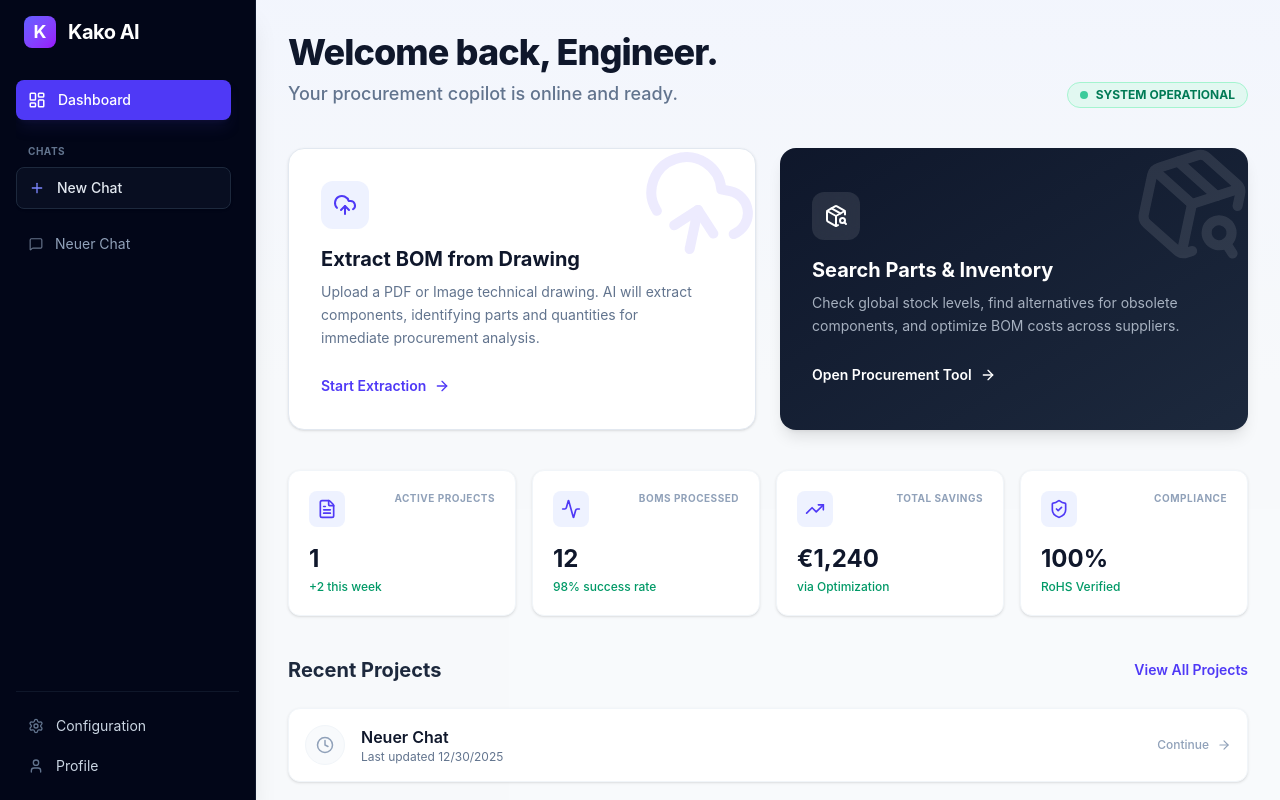
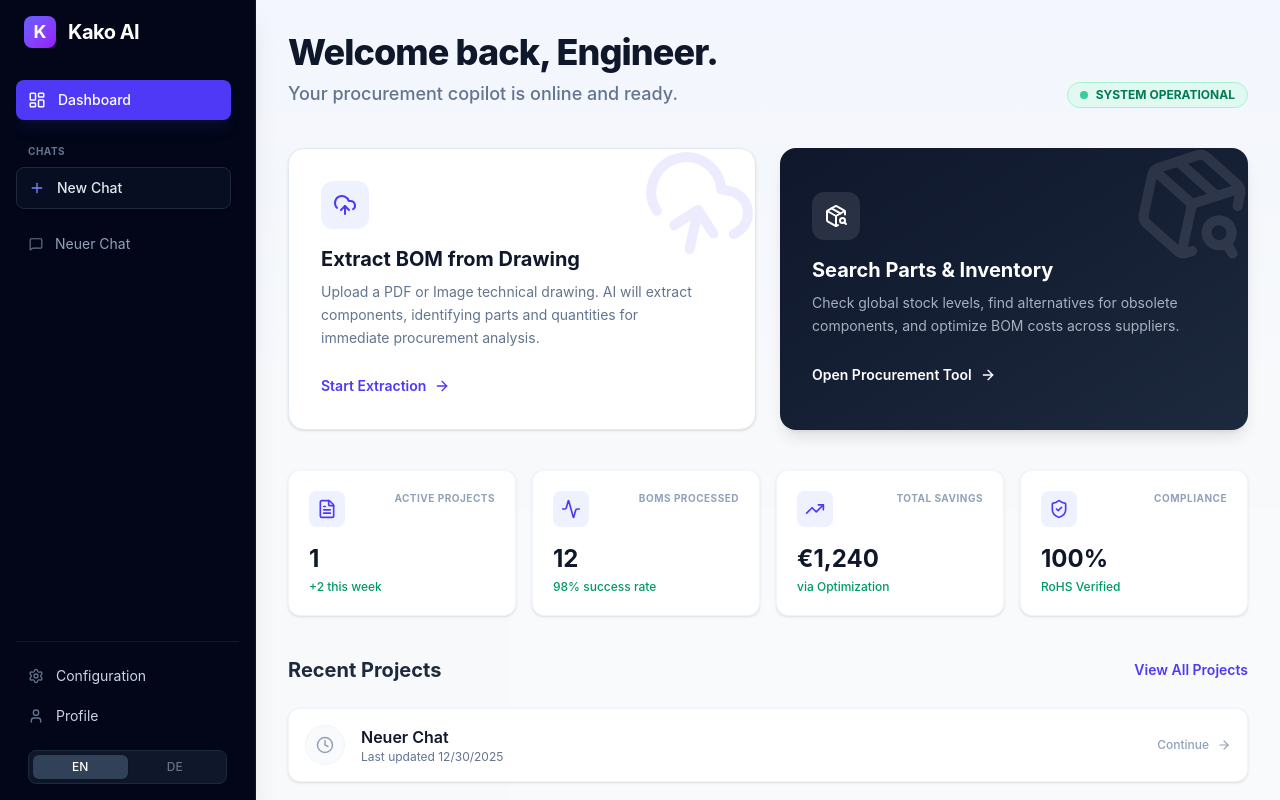
Before and after one commit to group-33/kako-ai, a React app in the folder frontend/: page / in a window 1280 px wide. Built offline with nearby package versions, Linux system fonts and the light colour scheme; no server answers; the HTML template or start-up script is replaced by a standard one; what @assistant-ui/react, @assistant-ui/react-markdown would draw is missing.

Commit message:
Add i18n support and localize dashboard/chat

```diff
--- a/frontend/package.json
+++ b/frontend/package.json
@@ -19,9 +19,12 @@
     "@tailwindcss/postcss": "^4.1.17",
     "class-variance-authority": "^0.7.1",
     "clsx": "^2.1.1",
+    "i18next": "^25.7.3",
+    "i18next-browser-languagedetector": "^8.2.0",
     "lucide-react": "^0.555.0",
     "react": "^19.2.0",
     "react-dom": "^19.2.0",
+    "react-i18next": "^16.5.0",
     "react-router-dom": "^7.11.0",
     "recharts": "^3.6.0",
     "remark-gfm": "^4.0.1",
--- /dev/null
+++ b/frontend/src/components/LanguageSwitcher.tsx
@@ -0,0 +1,33 @@
+import { useTranslation } from 'react-i18next';
+import { cn } from "@/lib/utils";
+
+export function LanguageSwitcher() {
+    const { i18n } = useTranslation();
+
+    return (
+        <div className="flex bg-slate-900 rounded-lg p-1 border border-slate-800">
+            <button
+                onClick={() => i18n.changeLanguage('en')}
+                className={cn(
+                    "flex-1 px-2 py-1 text-xs font-medium rounded-md transition-all",
+                    i18n.language.startsWith('en')
+                        ? "bg-slate-700 text-white shadow-sm"
+                        : "text-slate-500 hover:text-slate-300"
+                )}
+            >
+                EN
+            </button>
+            <button
+                onClick={() => i18n.changeLanguage('de')}
+                className={cn(
+                    "flex-1 px-2 py-1 text-xs font-medium rounded-md transition-all",
+                    i18n.language.startsWith('de')
+                        ? "bg-slate-700 text-white shadow-sm"
+                        : "text-slate-500 hover:text-slate-300"
+                )}
+            >
+                DE
+            </button>
+        </div>
+    );
+}
--- a/frontend/src/components/Layout.tsx
+++ b/frontend/src/components/Layout.tsx
@@ -9,10 +9,13 @@ import {
 } from "lucide-react";
 import { cn } from "@/lib/utils";
 import { useChatStore } from "@/store/useChatStore";
+import { useTranslation } from "react-i18next";
+import { LanguageSwitcher } from "./LanguageSwitcher";
 
 export function Layout() {
     const { threads, addThread, deleteThread } = useChatStore();
     const navigate = useNavigate();
+    const { t } = useTranslation();
 
     const handleNewChat = () => {
         addThread();
@@ -23,11 +26,13 @@ export function Layout() {
         <div className="flex h-screen w-full bg-slate-50">
             {/* Sidebar */}
             <aside className="w-64 bg-slate-950 text-slate-300 flex flex-col p-4 border-r border-slate-900 shadow-xl z-10">
-                <div className="flex items-center gap-3 mb-8 px-2">
+                <div className="flex items-center justify-between mb-8 px-2">
+                    <div className="flex items-center gap-3">
                         <div className="w-8 h-8 rounded-lg bg-gradient-to-br from-indigo-500 to-purple-600 flex items-center justify-center text-white font-bold text-lg">
                             K
                         </div>
                         <div className="font-bold text-white text-xl tracking-tight">Kako AI</div>
+                    </div>
                 </div>
 
                 <nav className="space-y-1 flex-1 overflow-y-auto pr-2 custom-scrollbar">
@@ -41,12 +46,12 @@ export function Layout() {
                             end
                         >
                             <LayoutDashboard size={18} />
-                            <span className="font-medium text-sm">Dashboard</span>
+                            <span className="font-medium text-sm">{t('layout.dashboard')}</span>
                         </NavLink>
                     </div>
 
                     <div className="flex items-center justify-between px-3 text-[10px] font-bold text-slate-500 mb-2 uppercase tracking-wider">
-                        <span>Chats</span>
+                        <span>{t('layout.chats')}</span>
                     </div>
 
                     <button
@@ -54,7 +59,7 @@ export function Layout() {
                         className="flex items-center gap-3 w-full px-3 py-2.5 bg-slate-900/50 border border-slate-800 text-slate-200 rounded-lg transition hover:bg-slate-800 hover:border-slate-700 hover:text-white shadow-sm mb-4 group"
                     >
                         <Plus size={16} className="text-indigo-400 group-hover:text-indigo-300 transition-colors" />
-                        <span className="font-medium text-sm">New Chat</span>
+                        <span className="font-medium text-sm">{t('layout.newChat')}</span>
                     </button>
 
                     <div className="space-y-1">
@@ -92,15 +97,21 @@ export function Layout() {
                     </div>
                 </nav>
 
-                <div className="mt-auto pt-4 border-t border-slate-800/50 space-y-1">
+                <div className="mt-auto pt-4 border-t border-slate-800/50 space-y-4">
+                    <div className="space-y-1">
                         <button className="flex items-center gap-3 w-full px-3 py-2 hover:bg-slate-800 rounded-md text-sm transition-colors group">
                             <Settings size={16} className="text-slate-500 group-hover:text-slate-300" />
-                        <span>Configuration</span>
+                            <span>{t('layout.configuration')}</span>
                         </button>
                         <button className="flex items-center gap-3 w-full px-3 py-2 hover:bg-slate-800 rounded-md text-sm transition-colors group">
                             <User size={16} className="text-slate-500 group-hover:text-slate-300" />
-                        <span>Profile</span>
+                            <span>{t('layout.profile')}</span>
                         </button>
+                    </div>
+
+                    <div className="px-3">
+                        <LanguageSwitcher />
+                    </div>
                 </div>
             </aside>
 
--- /dev/null
+++ b/frontend/src/i18n.ts
@@ -0,0 +1,32 @@
+import i18n from 'i18next';
+import { initReactI18next } from 'react-i18next';
+import LanguageDetector from 'i18next-browser-languagedetector';
+
+import en from './locales/en.json';
+import de from './locales/de.json';
+
+i18n
+    // detect user language
+    // learn more: https://github.com/i18next/i18next-browser-languagedetector
+    .use(LanguageDetector)
+    // pass the i18n instance to react-i18next.
+    .use(initReactI18next)
+    // init i18next
+    // for all options read: https://www.i18next.com/overview/configuration-options
+    .init({
+        debug: true,
+        fallbackLng: 'en',
+        interpolation: {
+            escapeValue: false, // not needed for react as it escapes by default
+        },
+        resources: {
+            en: {
+                translation: en
+            },
+            de: {
+                translation: de
+            }
+        }
+    });
+
+export default i18n;
--- /dev/null
+++ b/frontend/src/locales/de.json
@@ -0,0 +1,80 @@
+{
+    "layout": {
+        "dashboard": "Dashboard",
+        "chats": "Chats",
+        "newChat": "Neuer Chat",
+        "configuration": "Einstellungen",
+        "profile": "Profil"
+    },
+    "dashboard": {
+        "welcome": "Willkommen zurück, Ingenieur.",
+        "subheading": "Dein Beschaffungs-Copilot ist online und bereit.",
+        "systemOperational": "SYSTEM BEREIT",
+        "quickActions": {
+            "extractBom": {
+                "title": "BOM aus Zeichnung extrahieren",
+                "description": "Lade eine technische Zeichnung (PDF/Bild) hoch. Die KI extrahiert Komponenten, identifiziert Teile und Mengen für die sofortige Beschaffungsanalyse.",
+                "action": "Extraktion starten"
+            },
+            "searchParts": {
+                "title": "Teile & Inventar suchen",
+                "description": "Prüfe globale Lagerbestände, finde Alternativen für obsolete Komponenten und optimiere BOM-Kosten über verschiedene Lieferanten hinweg.",
+                "action": "Beschaffungstool öffnen"
+            }
+        },
+        "stats": {
+            "activeProjects": "Aktive Projekte",
+            "bomsProcessed": "Verarbeitete Stücklisten",
+            "totalSavings": "Gesamtersparnis",
+            "compliance": "Compliance",
+            "weekTrend": "+2 diese Woche",
+            "successRate": "98% Erfolgsquote",
+            "viaOptimization": "durch Optimierung",
+            "rohsVerified": "RoHS verifiziert"
+        },
+        "recentProjects": {
+            "title": "Aktuelle Projekte",
+            "viewAll": "Alle Projekte anzeigen",
+            "lastUpdated": "Zuletzt aktualisiert",
+            "continue": "Fortsetzen",
+            "noActivity": "Keine aktuellen Aktivitäten.",
+            "startFirst": "Starte dein erstes Projekt"
+        }
+    },
+    "chatPage": {
+        "selectPlaceholder": "Wähle einen Chat aus oder starte einen neuen."
+    },
+    "thread": {
+        "welcome": {
+            "title": "Hallo!",
+            "message": "Wie kann ich dir heute helfen?"
+        },
+        "suggestions": {
+            "createBom": {
+                "title": "Stückliste erstellen",
+                "label": "für das aktuelle Projekt",
+                "action": "Erstelle eine Stückliste für das aktuelle Projekt"
+            },
+            "checkInventory": {
+                "title": "Lagerbestand prüfen",
+                "label": "aller kritischen Teile",
+                "action": "Prüfe den Lagerbestand aller kritischen Teile"
+            },
+            "optimizeProcurement": {
+                "title": "Beschaffung optimieren",
+                "label": "nach Kosten und Lieferzeit",
+                "action": "Optimiere die Beschaffung nach Kosten und Lieferzeit"
+            },
+            "compareSuppliers": {
+                "title": "Lieferanten vergleichen",
+                "label": "für elektronische Bauteile",
+                "action": "Vergleiche Lieferanten für elektronische Bauteile"
+            }
+        },
+        "composer": {
+            "placeholder": "Nachricht senden...",
+            "cancel": "Abbrechen",
+            "update": "Aktualisieren"
+        }
+    }
+}
--- /dev/null
+++ b/frontend/src/locales/en.json
@@ -0,0 +1,80 @@
+{
+    "layout": {
+        "dashboard": "Dashboard",
+        "chats": "Chats",
+        "newChat": "New Chat",
+        "configuration": "Configuration",
+        "profile": "Profile"
+    },
+    "dashboard": {
+        "welcome": "Welcome back, Engineer.",
+        "subheading": "Your procurement copilot is online and ready.",
+        "systemOperational": "SYSTEM OPERATIONAL",
+        "quickActions": {
+            "extractBom": {
+                "title": "Extract BOM from Drawing",
+                "description": "Upload a PDF or Image technical drawing. AI will extract components, identifying parts and quantities for immediate procurement analysis.",
+                "action": "Start Extraction"
+            },
+            "searchParts": {
+                "title": "Search Parts & Inventory",
+                "description": "Check global stock levels, find alternatives for obsolete components, and optimize BOM costs across suppliers.",
+                "action": "Open Procurement Tool"
+            }
+        },
+        "stats": {
+            "activeProjects": "Active Projects",
+            "bomsProcessed": "BOMs Processed",
+            "totalSavings": "Total Savings",
+            "compliance": "Compliance",
+            "weekTrend": "+2 this week",
+            "successRate": "98% success rate",
+            "viaOptimization": "via Optimization",
+            "rohsVerified": "RoHS Verified"
+        },
+        "recentProjects": {
+            "title": "Recent Projects",
+            "viewAll": "View All Projects",
+            "lastUpdated": "Last updated",
+            "continue": "Continue",
+            "noActivity": "No recent activity.",
+            "startFirst": "Start your first project"
+        }
+    },
+    "chatPage": {
+        "selectPlaceholder": "Select a chat or start a new one."
+    },
+    "thread": {
+        "welcome": {
+            "title": "Hello!",
+            "message": "How can I help you today?"
+        },
+        "suggestions": {
+            "createBom": {
+                "title": "Create BOM",
+                "label": "for current project",
+                "action": "Create a BOM for the current project"
+            },
+            "checkInventory": {
+                "title": "Check Inventory",
+                "label": "of critical parts",
+                "action": "Check inventory of all critical parts"
+            },
+            "optimizeProcurement": {
+                "title": "Optimize Procurement",
+                "label": "by cost and lead time",
+                "action": "Optimize procurement by cost and lead time"
+            },
+            "compareSuppliers": {
+                "title": "Compare Suppliers",
+                "label": "for electronic components",
+                "action": "Compare suppliers for electronic components"
+            }
+        },
+        "composer": {
+            "placeholder": "Send a message...",
+            "cancel": "Cancel",
+            "update": "Update"
+        }
+    }
+}
--- a/frontend/src/main.tsx
+++ b/frontend/src/main.tsx
@@ -1,6 +1,7 @@
 import { StrictMode } from 'react'
 import { createRoot } from 'react-dom/client'
 import './index.css'
+import './i18n'
 import App from './App.tsx'
 // import Test from './Test.tsx'
 
--- a/frontend/src/pages/ChatPage.tsx
+++ b/frontend/src/pages/ChatPage.tsx
@@ -1,5 +1,6 @@
 import { useEffect } from "react";
 import { useParams, useNavigate } from "react-router-dom";
+import { useTranslation } from "react-i18next";
 import { Chat } from "@/components/Chat";
 import { useChatStore } from "@/store/useChatStore";
 
@@ -7,6 +8,7 @@ export default function ChatPage() {
     const { threadId } = useParams();
     const { threads, setActiveThread, activeThreadId } = useChatStore();
     const navigate = useNavigate();
+    const { t } = useTranslation();
 
     useEffect(() => {
         if (threadId) {
@@ -23,7 +25,7 @@ export default function ChatPage() {
     const effectiveId = threadId || activeThreadId;
 
     if (!effectiveId) {
-        return <div className="flex bg-white items-center justify-center h-full text-slate-400">Select a chat or start a new one.</div>;
+        return <div className="flex bg-white items-center justify-center h-full text-slate-400">{t('chatPage.selectPlaceholder')}</div>;
     }
 
     return (
```
Also changed, not shown: frontend/src/components/assistant-ui/thread.tsx (+24 -18 lines), frontend/src/pages/Dashboard.tsx (+21 -19 lines), 1 other file (tests, documents, lock files or other folders). Lines whose indentation alone changed are shown as unchanged.
